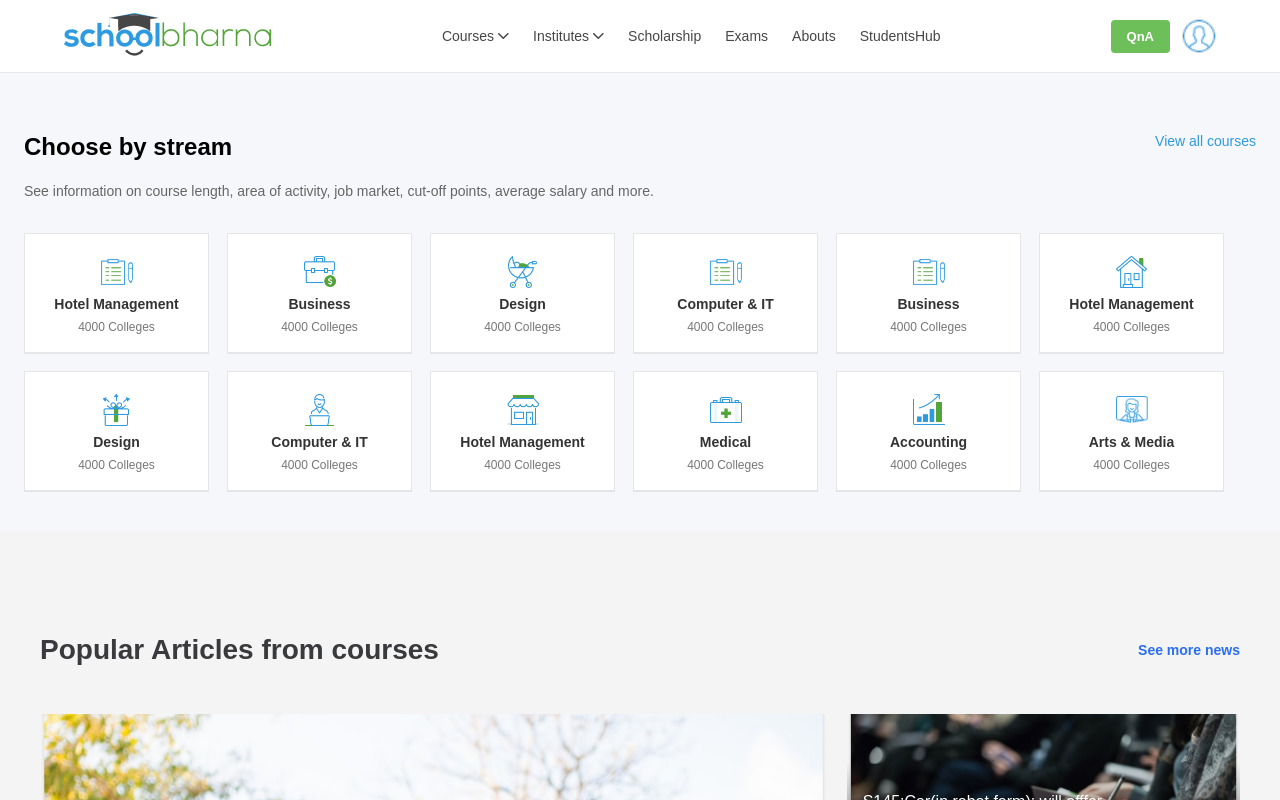
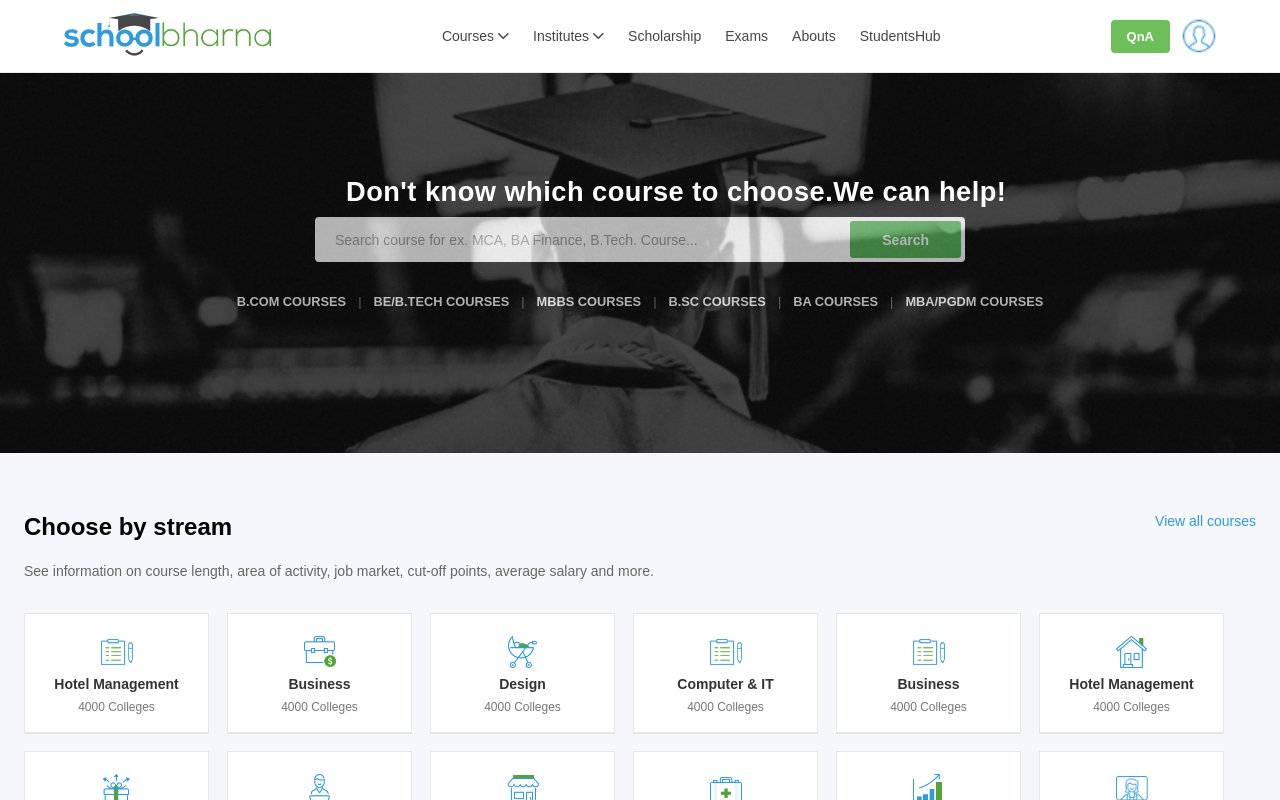
Before and after one commit to bibashmanjusubedi/schoolbharna-ui, a React (Vite) app: page /courses in a window 1280 px wide. Shown: the top 800 px of the page. Built offline with nearby package versions, Linux system fonts and the light colour scheme.

Commit message:
feat: DontKnowWhichCourse to take Component with CSS

```diff
--- /dev/null
+++ b/src/components/layout/DontKnowWhichCourse.jsx
@@ -0,0 +1,60 @@
+import React, { useState } from "react";
+import styles from "./DontKnowWhichCourse.module.css";
+import heroBg from "../../assets/images/bg-image-courses-hero.png";
+
+const DontKnowWhichCourse = () => {
+  const [searchTerm, setSearchTerm] = useState("");
+
+  const quickLinks = [
+    { label: "B.COM COURSES", link: "#" },
+    { label: "BE/B.TECH COURSES", link: "#" },
+    { label: "MBBS COURSES", link: "#" },
+    { label: "B.SC COURSES", link: "#" },
+    { label: "BA COURSES", link: "#" },
+    { label: "MBA/PGDM COURSES", link: "#" },
+  ];
+
+  const handleSearch = (e) => {
+    e.preventDefault();
+    console.log("Searching for:", searchTerm);
+  };
+
+  return (
+    <section className={styles.heroContainer}>
+      {/* Background Image with GrayScale & Overlay */}
+      <div
+        className={styles.bgOverlay}
+        style={{ backgroundImage: `url(${heroBg})` }}
+      />
+
+      {/* Main Content */}
+      <div className={styles.Content}>
+        <h2 className={styles.heading}>Don't know which course to choose.We can help!</h2>
+
+        {/* Search Bar */}
+        <form onSubmit={handleSearch} className={styles.searchForm}>
+          <input
+            type="text"
+            value={searchTerm}
+            onChange={(e) => setSearchTerm(e.target.value)}
+            placeholder="Search course for ex. MCA, BA Finance, B.Tech. Course..."
+            className = {styles.searchInput}
+          />
+          <button type="submit" className={styles.searchBtn}>Search</button>
+        </form>
+
+        {/* Quick Navigation Links */}
+        <div className = {styles.quickLinks}>
+          {quickLinks.map((item, index) => (
+            <React.Fragment>
+              <a href={item.link} className={styles.link}>{item.label}</a>
+              {index < quickLinks.length - 1 && <span className = {styles.divider}>|</span>}
+            </React.Fragment>
+          ))}
+        </div>
+      </div>
+    </section>
+  );
+};
+
+export default DontKnowWhichCourse;
--- /dev/null
+++ b/src/components/layout/DontKnowWhichCourse.module.css
@@ -0,0 +1,124 @@
+.heroContainer {
+    position:relative;
+    width:100%;
+    min-height:380px;
+    background-color:#000;
+    color:#ffffff;
+    display:flex;
+    align-items: center;
+    justify-content: center;
+    overflow:hidden;
+    font-family: Arial, Helvetica, sans-serif;
+}
+
+/* Background image & dark overlay */
+.bgOverlay{
+    position:absolute;
+    inset: 0;
+    background-size:cover;
+    background-position:center;
+    filter:grayscale(100%);
+    opacity:0.35;
+    pointer-events: none;
+}
+
+/* Content Container */
+.content{
+    position:relative;
+    z-index:10;
+    width:100%;
+    max-width: 1000px;
+    padding:2rem 1rem;
+    text-align: center;
+}
+
+/* Heading */
+.heading{
+    position:absolute;
+    top:80px;
+    left:346px;
+    font-size: 1.7rem;
+    font-weight: 700;
+    letter-spacing: 0.5px;
+    margin-bottom: 2rem;
+    color:#ffffff;
+}
+
+
+/* Search Form Bar */
+.searchForm{
+    display:flex;
+    align-items: center;
+    justify-content: space-between;
+    max-width: 650px;
+    margin:0 auto 2rem auto;
+    background-color: #ffffff;
+    border-radius: 4px;
+    padding:4px;
+    box-shadow: 0 4px 12px rgba(0,0,0,0.15);
+}
+
+
+.searchInput{
+    flex:1;
+    border:none;
+    outline:none;
+    padding:0.65rem 1rem;
+    font-size:0.875rem;
+    color:#333333;
+    background:transparent;
+}
+
+.searchInput::placeholder{
+    color:#999999;
+}
+
+.searchBtn {
+    background-color:#4caf50;
+    color:#ffffff;
+    border:none;
+    padding:0.65rem 2rem;
+    font-size: 0.875rem;
+    font-weight: 600;
+    border-radius: 3px;
+    cursor:pointer;
+    transition:background 0.2s ease;
+}
+
+
+.searchBtn:hover {
+  background-color: #43a047;
+}
+
+/* quicklinks */
+.quickLinks{
+    /* position: absolute;
+    top:261px;
+    left:207px; */
+    display:flex;
+    flex-wrap: wrap;
+    align-items:center;
+    justify-content: center;
+    gap:0.5rem 0.75rem;
+    font-size:0.8rem;
+    font-weight: 700;
+    letter-spacing: 0.5;
+}
+
+.link{
+    color:#FCFCFC;
+    text-decoration: none;
+    transition:color 0.15s ease;
+}
+
+
+.link:hover{
+    color:#ffffff;
+    text-decoration: underline;
+}
+
+
+.divider{
+    color:#777777;
+    font-weight: 300;
+}
--- a/src/pages/Courses.jsx
+++ b/src/pages/Courses.jsx
@@ -5,11 +5,14 @@ import CourseAppBanner from "../components/layout/CourseAppBanner";
 import JourneyBanner from "../components/layout/JourneyBanner";
 import FooterLinks from "../components/layout/FooterLinks";
 import Footer from "../components/layout/Footer";
+import DontKnowWhichCourse from "../components/layout/DontKnowWhichCourse";
 
 export default function Courses() {
   return (
     <>
       <Navbar />
+      <DontKnowWhichCourse />
+
       <CourseHelp
         title="Choose by stream"
         subtitle="See information on course length, area of activity, job market, cut-off points, average salary and more."
```
Also changed, not shown: src/assets/images/bg-image-courses-hero.png (added).
